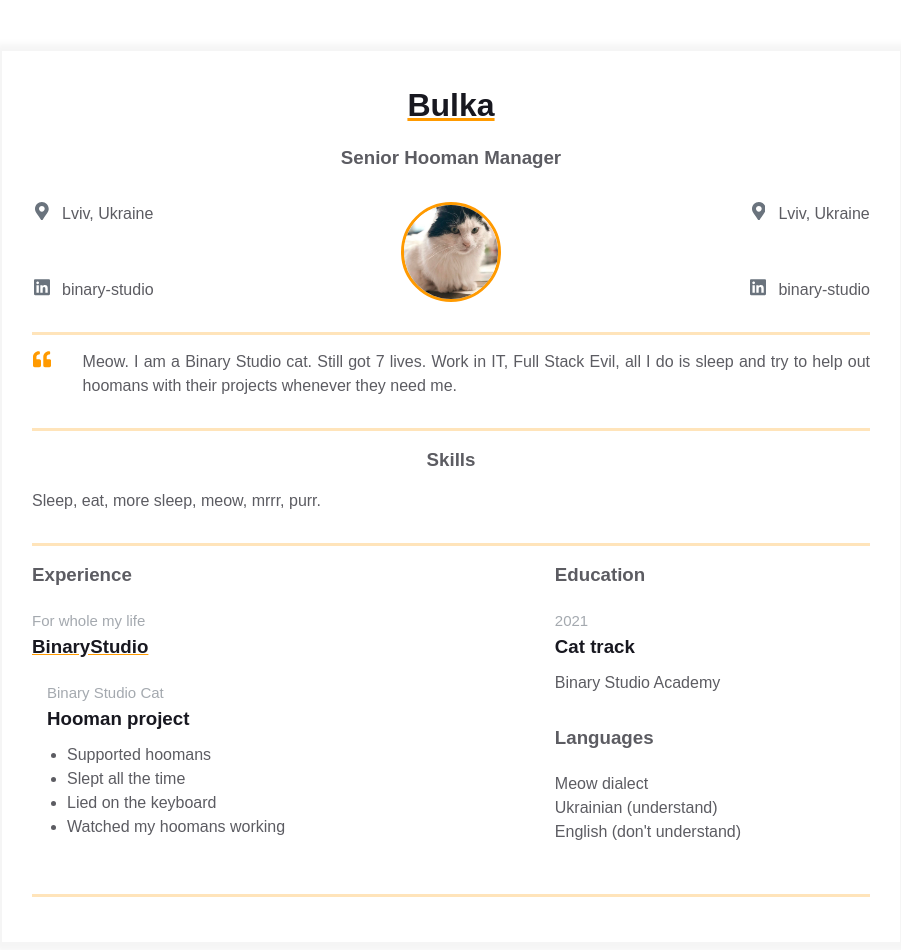
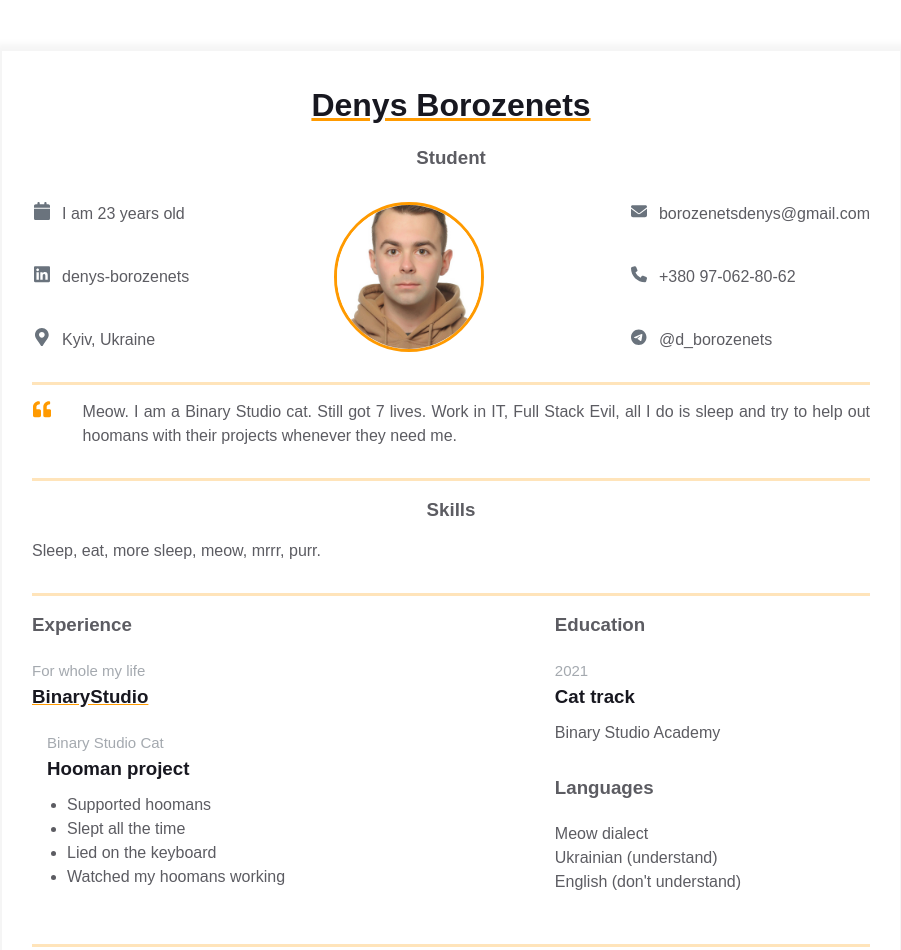
Before and after one commit to Dinesko/homepage, a plain HTML site: page index.html in a window 1280 px wide. Shown: the whole page, without its empty margins (189-1090 px from the left). Drawn offline with Linux system fonts and the light colour scheme.

Commit message:
Added contact information

```diff
--- a/index.html
+++ b/index.html
@@ -11,30 +11,29 @@
       <div class="resume">
         <div class="container">
           <div class="resume__block">
-            <h1 class="contact-info__header">Bulka</h1>
-            <h3 class="contact-info__sub-header">Senior Hooman Manager</h3>
+            <h1 class="contact-info__header">Denys Borozenets</h1>
+            <h3 class="contact-info__sub-header">Student</h3>
 
             <div class="contact_info_container fh">
               <div class="contact-info__block">
-                <a href="" rel="author" class="contact-info__item">
+                <div class="contact-info__item">
                   <div class="contact-info__item-icon-wrapper">
                     <svg
                       class="contact-info__item-icon"
                       xmlns="http://www.w3.org/2000/svg"
-                      viewBox="0 0 384 512"
+                      height="16"
+                      width="16"
+                      viewBox="0 0 448 512"
                     >
                       <path
-                        d="M172.268 501.67C26.97 291.031 0 269.413 0 192 0 85.961 85.961 0 192
-                          0s192 85.961 192 192c0 77.413-26.97 99.031-172.268 309.67-9.535
-                          13.774-29.93 13.773-39.464 0zM192 272c44.183 0 80-35.817
-                          80-80s-35.817-80-80-80-80 35.817-80 80 35.817 80 80 80z"
-                      ></path>
+                        d="M96 32V64H48C21.5 64 0 85.5 0 112v48H448V112c0-26.5-21.5-48-48-48H352V32c0-17.7-14.3-32-32-32s-32 14.3-32 32V64H160V32c0-17.7-14.3-32-32-32S96 14.3 96 32zM448 192H0V464c0 26.5 21.5 48 48 48H400c26.5 0 48-21.5 48-48V192z"
+                      />
                     </svg>
                   </div>
-                  <span>Lviv, Ukraine</span>
-                </a>
+                  <span>I am 23 years old</span>
+                </div>
                 <a
-                  href="https://ua.linkedin.com/company/binary-studio_241166"
+                  href="https://www.linkedin.com/in/denys-borozenets-158682243/"
                   rel="author"
                   class="contact-info__item"
                 >
@@ -55,20 +54,13 @@
                       ></path>
                     </svg>
                   </div>
-                  <span>binary-studio</span>
+                  <span>denys-borozenets</span>
                 </a>
-              </div>
-
-              <div class="contact-info__block contact-info__block--center">
-                <img
-                  class="contact-info__avatar"
-                  src="assets/avatar.png"
-                  alt="Avatar"
-                />
-              </div>
-
-              <div class="contact-info__block">
-                <a href="" rel="author" class="contact-info__item">
+                <a
+                  href="https://maps.app.goo.gl/imsn6zR7A5em6j1s5"
+                  rel="author"
+                  class="contact-info__item"
+                >
                   <div class="contact-info__item-icon-wrapper">
                     <svg
                       class="contact-info__item-icon"
@@ -77,37 +69,63 @@
                     >
                       <path
                         d="M172.268 501.67C26.97 291.031 0 269.413 0 192 0 85.961 85.961 0 192
-                          0s192 85.961 192 192c0 77.413-26.97 99.031-172.268 309.67-9.535
-                          13.774-29.93 13.773-39.464 0zM192 272c44.183 0 80-35.817
-                          80-80s-35.817-80-80-80-80 35.817-80 80 35.817 80 80 80z"
+                            0s192 85.961 192 192c0 77.413-26.97 99.031-172.268 309.67-9.535
+                            13.774-29.93 13.773-39.464 0zM192 272c44.183 0 80-35.817
+                            80-80s-35.817-80-80-80-80 35.817-80 80 35.817 80 80 80z"
                       ></path>
                     </svg>
                   </div>
-                  <span>Lviv, Ukraine</span>
+                  <span>Kyiv, Ukraine</span>
                 </a>
-                <a
-                  href="https://ua.linkedin.com/company/binary-studio_241166"
-                  rel="author"
-                  class="contact-info__item"
-                >
+              </div>
+
+              <div class="contact-info__block contact-info__block--center">
+                <img
+                  class="contact-info__avatar"
+                  src="assets/avatar.jpg"
+                  alt="Avatar"
+                />
+              </div>
+
+              <div class="contact-info__block">
+                <div class="contact-info__item">
                   <div class="contact-info__item-icon-wrapper">
                     <svg
                       class="contact-info__item-icon"
                       xmlns="http://www.w3.org/2000/svg"
-                      viewBox="0 0 448 512"
+                      height="16"
+                      width="16"
+                      viewBox="0 0 512 512"
                     >
                       <path
-                        d="M416 32H31.9C14.3 32 0 46.5 0 64.3v383.4C0 465.5 14.3 480 31.9
-        480H416c17.6 0 32-14.5 32-32.3V64.3c0-17.8-14.4-32.3-32-32.3zM135.4
-        416H69V202.2h66.5V416zm-33.2-243c-21.3 0-38.5-17.3-38.5-38.5S80.9 96
-        102.2 96c21.2 0 38.5 17.3 38.5 38.5 0 21.3-17.2 38.5-38.5 38.5zm282.1
-        243h-66.4V312c0-24.8-.5-56.7-34.5-56.7-34.6 0-39.9 27-39.9
-        54.9V416h-66.4V202.2h63.7v29.2h.9c8.9-16.8 30.6-34.5 62.9-34.5 67.2
-        0 79.7 44.3 79.7 101.9V416z"
-                      ></path>
+                        d="M48 64C21.5 64 0 85.5 0 112c0 15.1 7.1 29.3 19.2 38.4L236.8 313.6c11.4 8.5 27 8.5 38.4 0L492.8 150.4c12.1-9.1 19.2-23.3 19.2-38.4c0-26.5-21.5-48-48-48H48zM0 176V384c0 35.3 28.7 64 64 64H448c35.3 0 64-28.7 64-64V176L294.4 339.2c-22.8 17.1-54 17.1-76.8 0L0 176z"
+                      />
                     </svg>
                   </div>
-                  <span>binary-studio</span>
+                  <span>borozenetsdenys@gmail.com</span>
+                </div>
+                <div class="contact-info__item">
+                  <div class="contact-info__item-icon-wrapper">
+                    <svg
+                    class="contact-info__item-icon"
+                    xmlns="http://www.w3.org/2000/svg"
+                    height="16" width="16" viewBox="0 0 512 512">
+                    <path d="M164.9 24.6c-7.7-18.6-28-28.5-47.4-23.2l-88 24C12.1 30.2 0 46 0 64C0 311.4 200.6 512 448 512c18 0 33.8-12.1 38.6-29.5l24-88c5.3-19.4-4.6-39.7-23.2-47.4l-96-40c-16.3-6.8-35.2-2.1-46.3 11.6L304.7 368C234.3 334.7 177.3 277.7 144 207.3L193.3 167c13.7-11.2 18.4-30 11.6-46.3l-40-96z"/></svg>
+                      <path
+                        d="M96 32V64H48C21.5 64 0 85.5 0 112v48H448V112c0-26.5-21.5-48-48-48H352V32c0-17.7-14.3-32-32-32s-32 14.3-32 32V64H160V32c0-17.7-14.3-32-32-32S96 14.3 96 32zM448 192H0V464c0 26.5 21.5 48 48 48H400c26.5 0 48-21.5 48-48V192z"
+                      />
+                    </svg>
+                  </div>
+                  <span>+380 97-062-80-62</span>
+                </div>
+
+                <a href="https://t.me/d_borozenets" rel="author" class="contact-info__item">
+                  <div class="contact-info__item-icon-wrapper">
+                    <svg
+                    class="contact-info__item-icon"
+                    xmlns="http://www.w3.org/2000/svg" height="16" width="15.5" viewBox="0 0 496 512"><!--!Font Awesome Free 6.5.1 by @fontawesome - https://fontawesome.com License - https://fontawesome.com/license/free Copyright 2023 Fonticons, Inc.--><path d="M248 8C111 8 0 119 0 256S111 504 248 504 496 393 496 256 385 8 248 8zM363 176.7c-3.7 39.2-19.9 134.4-28.1 178.3-3.5 18.6-10.3 24.8-16.9 25.4-14.4 1.3-25.3-9.5-39.3-18.7-21.8-14.3-34.2-23.2-55.3-37.2-24.5-16.1-8.6-25 5.3-39.5 3.7-3.8 67.1-61.5 68.3-66.7 .2-.7 .3-3.1-1.2-4.4s-3.6-.8-5.1-.5q-3.3 .7-104.6 69.1-14.8 10.2-26.9 9.9c-8.9-.2-25.9-5-38.6-9.1-15.5-5-27.9-7.7-26.8-16.3q.8-6.7 18.5-13.7 108.4-47.2 144.6-62.3c68.9-28.6 83.2-33.6 92.5-33.8 2.1 0 6.6 .5 9.6 2.9a10.5 10.5 0 0 1 3.5 6.7A43.8 43.8 0 0 1 363 176.7z"/></svg>
+                  </div>
+                  <span>@d_borozenets</span>
                 </a>
               </div>
             </div>
--- a/styles.css
+++ b/styles.css
@@ -123,8 +123,8 @@ body {
 
 .contact-info__avatar {
   border-radius: 50%;
-  width: 100px;
-  height: 100px;
+  width: 150px;
+  height: 150px;
   object-fit: cover;
   border: 3px solid;
   border-color: var(--text-decoration-color);
```
Also changed, not shown: assets/avatar.jpg (added), assets/avatar.png (deleted).
